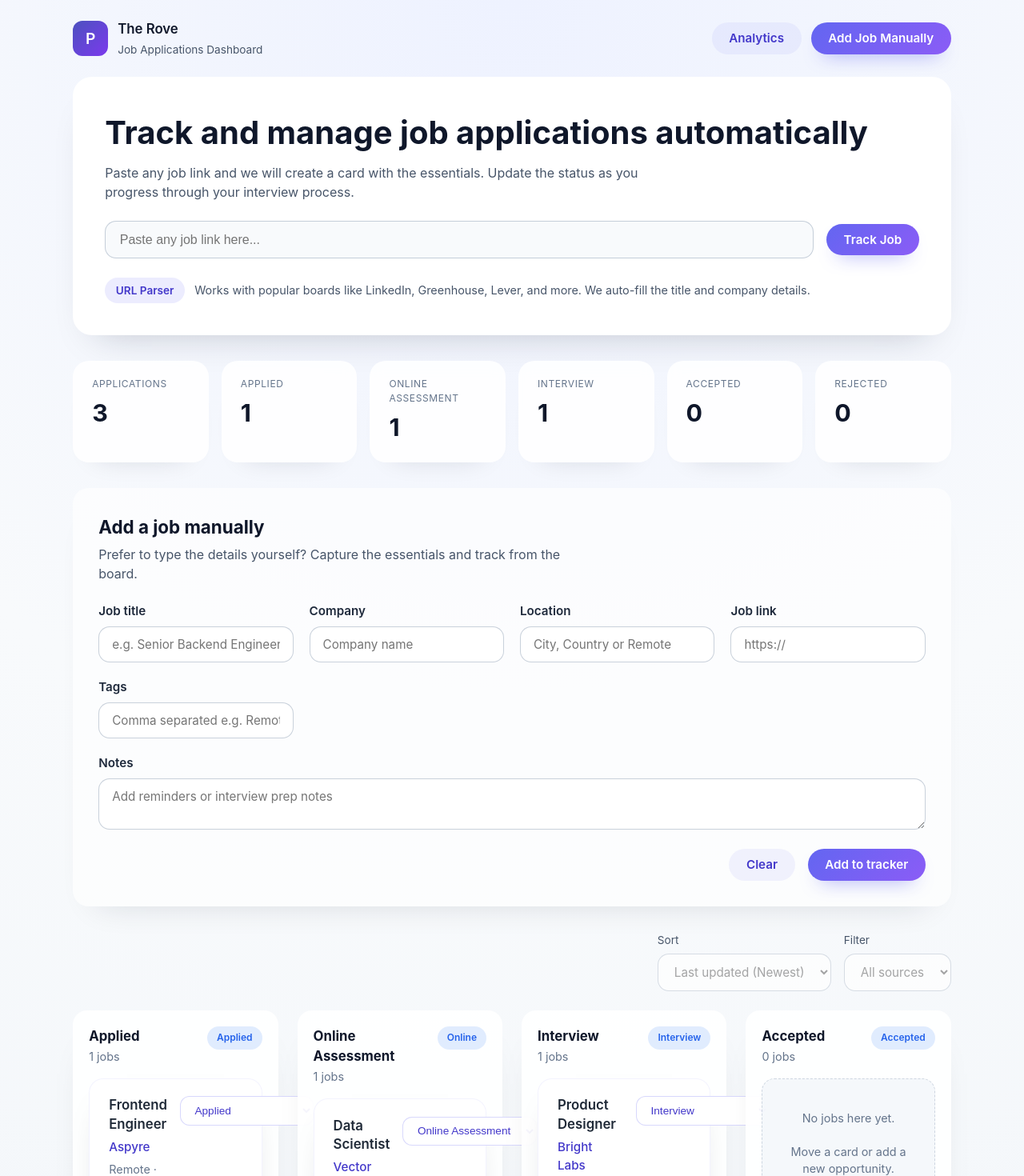
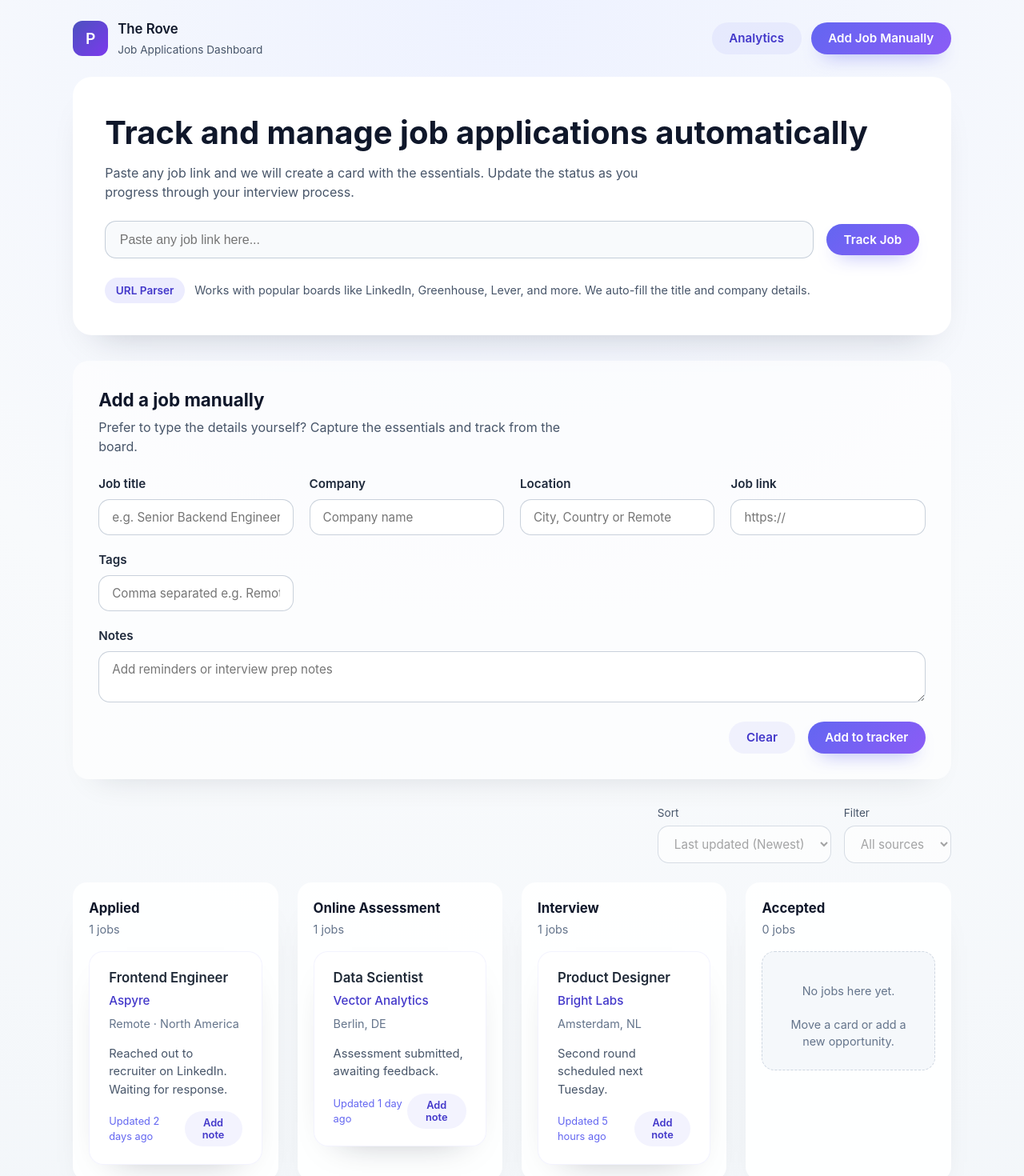
Before and after one commit to fernandwill/aspyre, a React app in the folder frontend/: page / in a window 1280 px wide. Shown: the top 1470 px of the page at 80% size. Built offline with nearby package versions, Linux system fonts and the light colour scheme; the HTML template or start-up script is replaced by a standard one.

Commit message:
Enable drag and drop job status updates

```diff
--- a/frontend/src/App.css
+++ b/frontend/src/App.css
@@ -163,35 +163,6 @@
   font-size: 0.85rem;
 }
 
-.summary-bar {
-  display: grid;
-  grid-template-columns: repeat(auto-fit, minmax(140px, 1fr));
-  gap: 1rem;
-}
-
-.summary-card {
-  background: rgba(255, 255, 255, 0.85);
-  border-radius: 20px;
-  padding: 1.25rem 1.5rem;
-  display: flex;
-  flex-direction: column;
-  gap: 0.35rem;
-  box-shadow: 0 20px 35px -30px rgba(15, 23, 42, 0.2);
-  backdrop-filter: blur(8px);
-}
-
-.summary-label {
-  text-transform: uppercase;
-  font-size: 0.75rem;
-  letter-spacing: 0.05em;
-  color: #64748b;
-}
-
-.summary-value {
-  font-size: 1.9rem;
-  font-weight: 700;
-}
-
 .manual-panel {
   background: rgba(255, 255, 255, 0.65);
   border-radius: 20px;
@@ -323,19 +294,15 @@
   color: #64748b;
 }
 
-.status-badge {
-  background: rgba(59, 130, 246, 0.15);
-  color: #2563eb;
-  padding: 0.35rem 0.75rem;
-  border-radius: 999px;
-  font-size: 0.75rem;
-  font-weight: 600;
-}
-
 .column-content {
   display: flex;
   flex-direction: column;
   gap: 1rem;
+}
+
+.board-column--active {
+  box-shadow: 0 0 0 2px rgba(99, 102, 241, 0.35), 0 28px 45px -35px rgba(15, 23, 42, 0.35);
+  background: rgba(224, 231, 255, 0.45);
 }
 
 
@@ -392,14 +359,13 @@
   color: #64748b;
 }
 
-.job-card__header select {
-  border-radius: 12px;
-  border: 1px solid rgba(99, 102, 241, 0.25);
-  background: white;
-  padding: 0.55rem 0.85rem;
-  font-size: 0.85rem;
-  color: #4338ca;
-  font-weight: 500;
+.job-card[draggable='true'] {
+  cursor: grab;
+}
+
+.job-card--dragging {
+  opacity: 0.6;
+  transform: scale(0.98);
 }
 
 
--- a/frontend/src/App.jsx
+++ b/frontend/src/App.jsx
@@ -104,14 +104,15 @@ function App() {
     tags: '',
   })
 
+  const [draggedJobId, setDraggedJobId] = useState(null)
+  const [activeDropStatus, setActiveDropStatus] = useState(null)
+
   const jobsByStatus = useMemo(() => {
     return STATUSES.reduce((acc, status) => {
       acc[status] = jobs.filter((job) => job.status === status)
       return acc
     }, {})
   }, [jobs])
-
-  const totalJobs = jobs.length
 
   function handleTrackJob(event) {
     event.preventDefault()
@@ -178,6 +179,55 @@ function App() {
     )
   }
 
+  function handleDragStart(event, jobId) {
+    setDraggedJobId(jobId)
+    event.dataTransfer.effectAllowed = 'move'
+    event.dataTransfer.setData('text/plain', jobId)
+  }
+
+  function handleDragEnd() {
+    setDraggedJobId(null)
+    setActiveDropStatus(null)
+  }
+
+  function handleDragEnter(status) {
+    setActiveDropStatus(status)
+  }
+
+  function handleDragLeave(event, status) {
+    if (event.currentTarget.contains(event.relatedTarget)) {
+      return
+    }
+
+    if (activeDropStatus === status) {
+      setActiveDropStatus(null)
+    }
+  }
+
+  function handleDragOver(event) {
+    event.preventDefault()
+    event.dataTransfer.dropEffect = 'move'
+  }
+
+  function handleDrop(event, status) {
+    event.preventDefault()
+    const jobId = draggedJobId ?? event.dataTransfer.getData('text/plain')
+    setActiveDropStatus(null)
+
+    if (!jobId) {
+      return
+    }
+
+    setDraggedJobId(null)
+
+    const job = jobs.find((item) => item.id === jobId)
+    if (!job || job.status === status) {
+      return
+    }
+
+    updateJobStatus(jobId, status)
+  }
+
   return (
     <div className="app">
       <header className="app-header">
@@ -229,19 +279,6 @@ function App() {
               company details.
             </span>
           </div>
-        </section>
-
-        <section className="summary-bar">
-          <div className="summary-card">
-            <span className="summary-label">Applications</span>
-            <strong className="summary-value">{totalJobs}</strong>
-          </div>
-          {STATUSES.map((status) => (
-            <div className="summary-card" key={status}>
-              <span className="summary-label">{status}</span>
-              <strong className="summary-value">{jobsByStatus[status]?.length ?? 0}</strong>
-            </div>
-          ))}
         </section>
 
         <section className="manual-panel">
@@ -338,17 +375,31 @@ function App() {
           </div>
           <div className="board-columns">
             {STATUSES.map((status) => (
-              <div className="board-column" key={status}>
+              <div
+                className={`board-column ${
+                  activeDropStatus === status ? 'board-column--active' : ''
+                }`}
+                key={status}
+                onDragOver={handleDragOver}
+                onDrop={(event) => handleDrop(event, status)}
+                onDragEnter={() => handleDragEnter(status)}
+                onDragLeave={(event) => handleDragLeave(event, status)}
+              >
                 <header className="column-header">
                   <div>
                     <h3>{status}</h3>
                     <span className="column-count">{jobsByStatus[status]?.length ?? 0} jobs</span>
                   </div>
-                  <span className="status-badge">{status.split(' ')[0]}</span>
                 </header>
                 <div className="column-content">
                   {(jobsByStatus[status] ?? []).map((job) => (
-                    <article className="job-card" key={job.id}>
+                    <article
+                      className={`job-card ${draggedJobId === job.id ? 'job-card--dragging' : ''}`}
+                      draggable
+                      key={job.id}
+                      onDragStart={(event) => handleDragStart(event, job.id)}
+                      onDragEnd={handleDragEnd}
+                    >
                       <header className="job-card__header">
                         <div className="job-card__heading">
                           {job.link ? (
@@ -361,16 +412,6 @@ function App() {
                           {job.company && <span className="job-card__company">{job.company}</span>}
                           {job.location && <span className="job-card__location">{job.location}</span>}
                         </div>
-                        <select
-                          value={job.status}
-                          onChange={(event) => updateJobStatus(job.id, event.target.value)}
-                        >
-                          {STATUSES.map((option) => (
-                            <option key={option} value={option}>
-                              {option}
-                            </option>
-                          ))}
-                        </select>
                       </header>
                       {job.notes && <p className="job-card__notes">{job.notes}</p>}
                       <footer className="job-card__footer">
```
